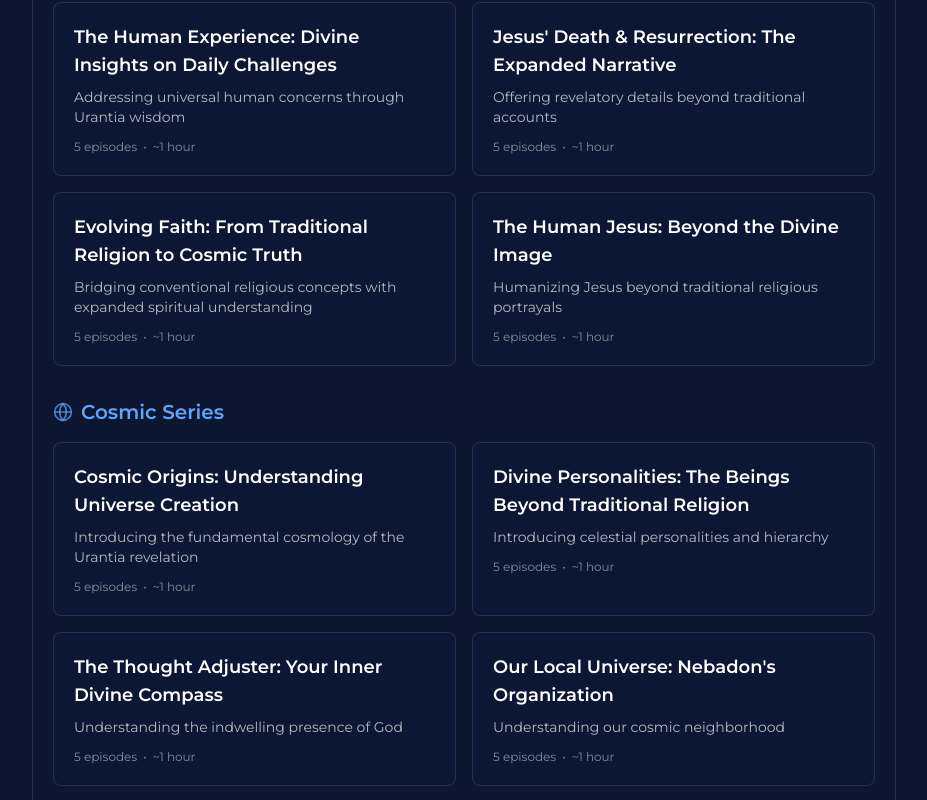
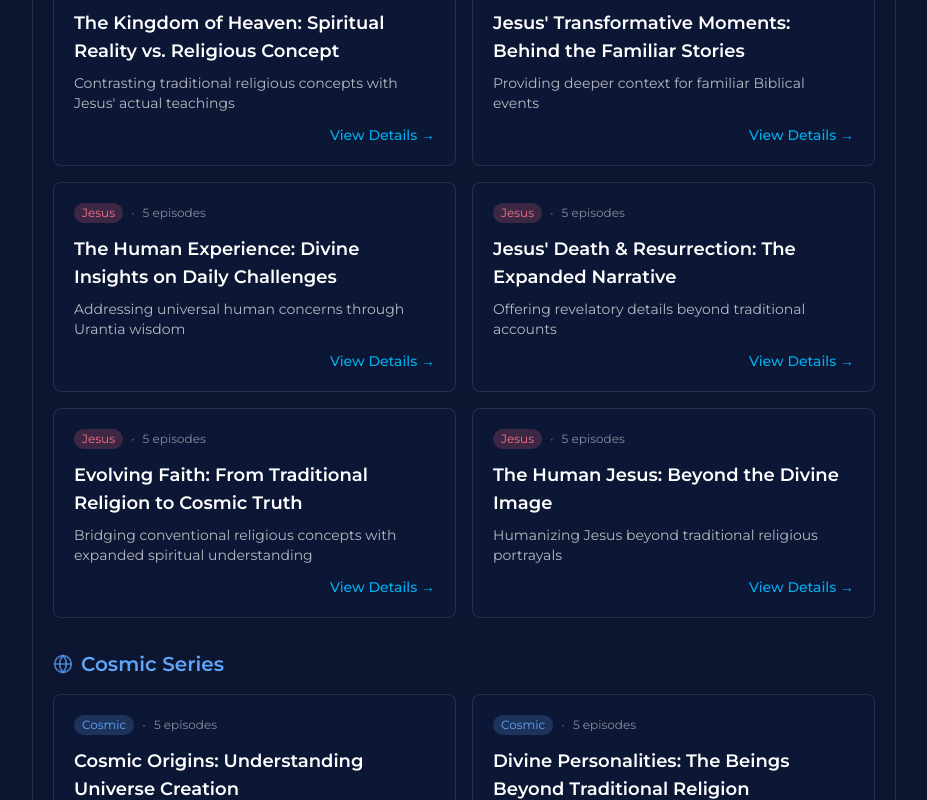
Before and after one commit to The-Center-for-Unity/ubpod-new, a React (Vite) app: page /series in a window 1280 px wide. Shown: the part 2200-3000 px from the top of the page, without its empty margins (176-1103 px from the left). Built offline with nearby package versions, Linux system fonts and the light colour scheme; a web font is replaced by a local one.

Commit message:
Enhance: Add category badges and improve card visual hierarchy

```diff
--- a/src/pages/SeriesPage.tsx
+++ b/src/pages/SeriesPage.tsx
@@ -220,12 +220,17 @@ export default function SeriesPage() {
                               className="block bg-navy-light/20 rounded-lg overflow-hidden border border-white/10 transition-all hover:scale-[1.02] hover:border-primary/30 hover:shadow-lg"
                             >
                               <div className="p-4 sm:p-5">
+                                <div className="flex flex-wrap items-center gap-2 mb-3">
+                                  <span className={`text-xs px-2 py-0.5 rounded-full ${series.category === 'jesus-focused' ? 'bg-rose-400/20 text-rose-400' : 'bg-blue-400/20 text-blue-400'}`}>
+                                    {series.category === 'jesus-focused' ? 'Jesus' : 'Cosmic'}
+                                  </span>
+                                  <span className="text-white/30 text-xs">•</span>
+                                  <span className="text-white/50 text-xs">5 episodes</span>
+                                </div>
                                 <h3 className="text-lg font-bold text-white mb-2 line-clamp-2">{series.title}</h3>
                                 <p className="text-white/70 text-sm mb-3 line-clamp-2">{series.description}</p>
-                                <div className="flex items-center text-white/50 text-xs">
-                                  <span>{series.totalEpisodes || 5} episodes</span>
-                                  <span className="mx-1.5">•</span>
-                                  <span>~1 hour</span>
+                                <div className="flex items-center justify-end">
+                                  <span className="text-primary text-sm font-medium group-hover:underline">View Details →</span>
                                 </div>
                               </div>
                             </Link>
@@ -248,12 +253,17 @@ export default function SeriesPage() {
                               className="block bg-navy-light/20 rounded-lg overflow-hidden border border-white/10 transition-all hover:scale-[1.02] hover:border-primary/30 hover:shadow-lg"
                             >
                               <div className="p-4 sm:p-5">
+                                <div className="flex flex-wrap items-center gap-2 mb-3">
+                                  <span className={`text-xs px-2 py-0.5 rounded-full ${series.category === 'jesus-focused' ? 'bg-rose-400/20 text-rose-400' : 'bg-blue-400/20 text-blue-400'}`}>
+                                    {series.category === 'jesus-focused' ? 'Jesus' : 'Cosmic'}
+                                  </span>
+                                  <span className="text-white/30 text-xs">•</span>
+                                  <span className="text-white/50 text-xs">5 episodes</span>
+                                </div>
                                 <h3 className="text-lg font-bold text-white mb-2 line-clamp-2">{series.title}</h3>
                                 <p className="text-white/70 text-sm mb-3 line-clamp-2">{series.description}</p>
-                                <div className="flex items-center text-white/50 text-xs">
-                                  <span>{series.totalEpisodes || 5} episodes</span>
-                                  <span className="mx-1.5">•</span>
-                                  <span>~1 hour</span>
+                                <div className="flex items-center justify-end">
+                                  <span className="text-primary text-sm font-medium group-hover:underline">View Details →</span>
                                 </div>
                               </div>
                             </Link>
@@ -278,12 +288,17 @@ export default function SeriesPage() {
                               className="block bg-navy-light/20 rounded-lg overflow-hidden border border-white/10 transition-all hover:scale-[1.02] hover:border-primary/30 hover:shadow-lg"
                             >
                               <div className="p-4 sm:p-5">
+                                <div className="flex flex-wrap items-center gap-2 mb-3">
+                                  <span className={`text-xs px-2 py-0.5 rounded-full ${series.category === 'jesus-focused' ? 'bg-rose-400/20 text-rose-400' : 'bg-blue-400/20 text-blue-400'}`}>
+                                    {series.category === 'jesus-focused' ? 'Jesus' : 'Cosmic'}
+                                  </span>
+                                  <span className="text-white/30 text-xs">•</span>
+                                  <span className="text-white/50 text-xs">5 episodes</span>
+                                </div>
                                 <h3 className="text-lg font-bold text-white mb-2 line-clamp-2">{series.title}</h3>
                                 <p className="text-white/70 text-sm mb-3 line-clamp-2">{series.description}</p>
-                                <div className="flex items-center text-white/50 text-xs">
-                                  <span>{series.totalEpisodes || 5} episodes</span>
-                                  <span className="mx-1.5">•</span>
-                                  <span>~1 hour</span>
+                                <div className="flex items-center justify-end">
+                                  <span className="text-primary text-sm font-medium group-hover:underline">View Details →</span>
                                 </div>
                               </div>
                             </Link>
@@ -306,12 +321,17 @@ export default function SeriesPage() {
                               className="block bg-navy-light/20 rounded-lg overflow-hidden border border-white/10 transition-all hover:scale-[1.02] hover:border-primary/30 hover:shadow-lg"
                             >
                               <div className="p-4 sm:p-5">
+                                <div className="flex flex-wrap items-center gap-2 mb-3">
+                                  <span className={`text-xs px-2 py-0.5 rounded-full ${series.category === 'jesus-focused' ? 'bg-rose-400/20 text-rose-400' : 'bg-blue-400/20 text-blue-400'}`}>
+                                    {series.category === 'jesus-focused' ? 'Jesus' : 'Cosmic'}
+                                  </span>
+                                  <span className="text-white/30 text-xs">•</span>
+                                  <span className="text-white/50 text-xs">5 episodes</span>
+                                </div>
                                 <h3 className="text-lg font-bold text-white mb-2 line-clamp-2">{series.title}</h3>
                                 <p className="text-white/70 text-sm mb-3 line-clamp-2">{series.description}</p>
-                                <div className="flex items-center text-white/50 text-xs">
-                                  <span>{series.totalEpisodes || 5} episodes</span>
-                                  <span className="mx-1.5">•</span>
-                                  <span>~1 hour</span>
+                                <div className="flex items-center justify-end">
+                                  <span className="text-primary text-sm font-medium group-hover:underline">View Details →</span>
                                 </div>
                               </div>
                             </Link>
```
